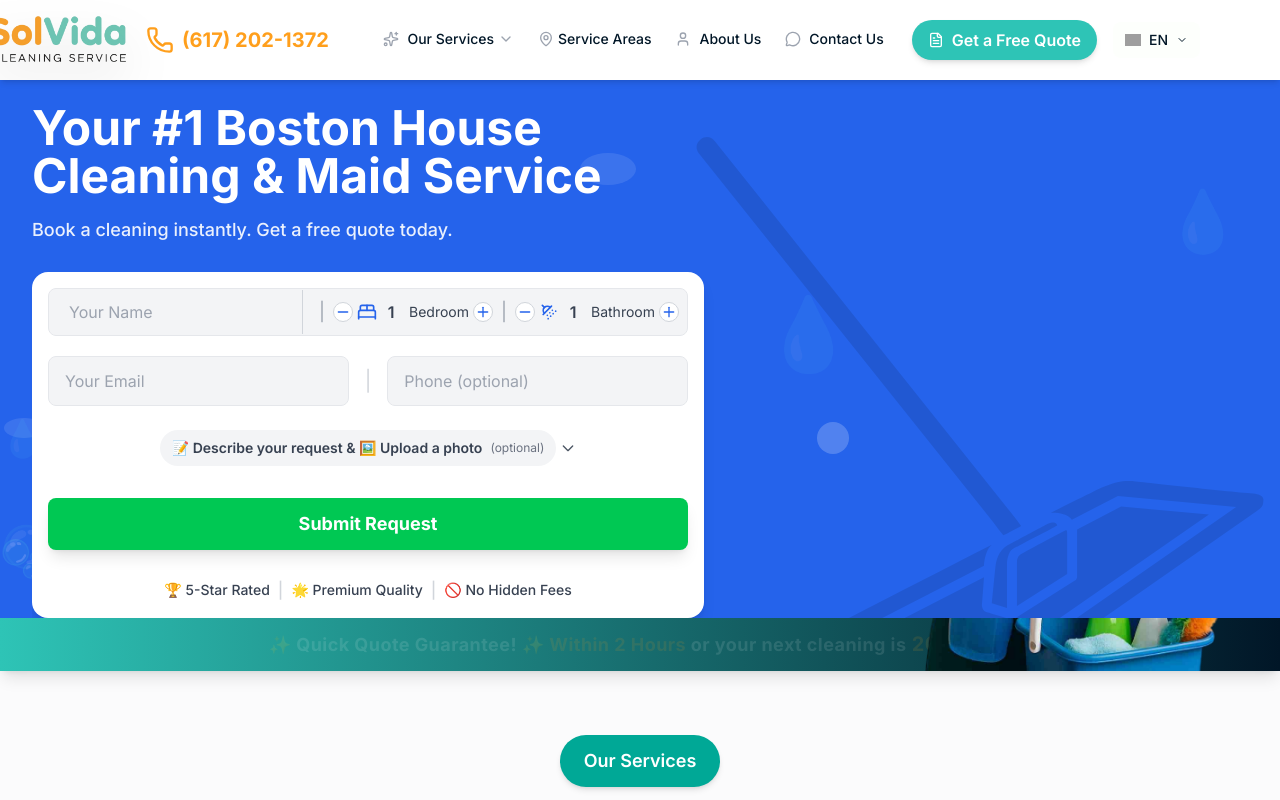
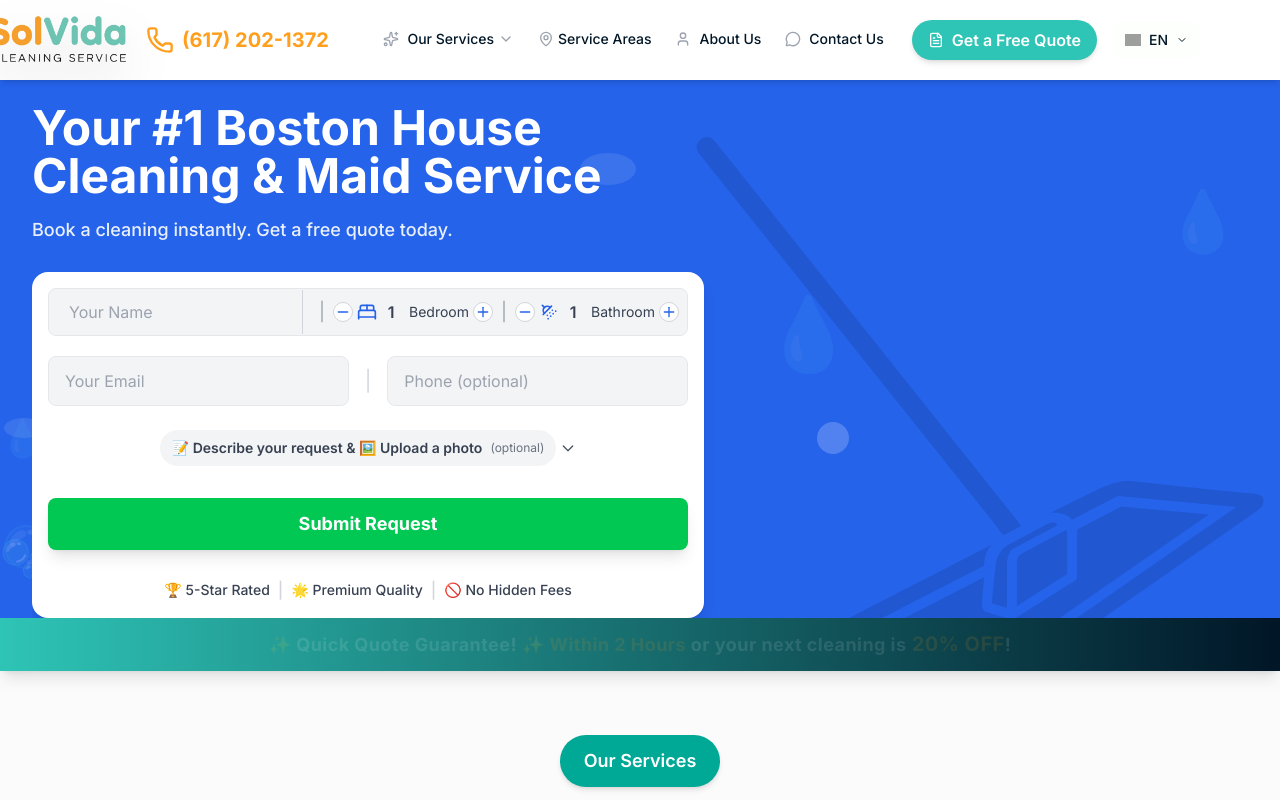
Before and after one commit to volkanmutaf/solvidaclean, a React (Vite) app: page / in a window 1280 px wide. Shown: the top 800 px of the page. Built offline with nearby package versions, Linux system fonts and the light colour scheme; grey boxes are pictures that could not be loaded.

Commit message:
Fix maid image: position above blue background (z-50), align with banner top, moves with banner

```diff
--- a/src/components/Hero.jsx
+++ b/src/components/Hero.jsx
@@ -197,7 +197,7 @@ useEffect(() => {
   };
 
   return (
-<section className="w-full bg-[#2563eb] flex items-start justify-center px-2 sm:px-4 md:px-8 relative -mt-4 md:-mt-6 mb-0 pb-0 z-0 overflow-hidden">
+<section className="w-full bg-[#2563eb] flex items-start justify-center px-2 sm:px-4 md:px-8 relative -mt-4 md:-mt-6 mb-0 pb-0 z-0 overflow-hidden" style={{ zIndex: 0 }}>
 {/* Decorative bubbles/drops background */}
       <div className="absolute inset-0 w-full h-full z-0 pointer-events-none select-none">
         {/* Decorative SVG background */}
--- a/src/components/QuoteStripBanner.jsx
+++ b/src/components/QuoteStripBanner.jsx
@@ -3,10 +3,10 @@ import { useTranslation } from "react-i18next";
 export default function QuoteStripBanner() {
   const { t } = useTranslation();
   return (
-    <div className="w-full bg-gradient-to-r from-primary to-dark text-white text-center text-sm sm:text-base md:text-lg py-3 px-2 sm:px-4 font-extrabold tracking-wide shadow-lg relative overflow-hidden">
-      {/* Cleaner Woman Image - Fixed to banner bottom, moves with banner */}
-      <div className="hidden lg:block absolute right-4 xl:right-8 bottom-0 z-10 pointer-events-none" style={{
-        transform: 'translateY(0)',
+    <div className="w-full bg-gradient-to-r from-primary to-dark text-white text-center text-sm sm:text-base md:text-lg py-3 px-2 sm:px-4 font-extrabold tracking-wide shadow-lg relative overflow-hidden" style={{ zIndex: 40 }}>
+      {/* Cleaner Woman Image - Fixed to banner top, moves with banner, above blue background */}
+      <div className="hidden lg:block absolute right-4 xl:right-8 top-0 z-50 pointer-events-none" style={{
+        transform: 'translateY(-100%)',
       }}>
         <img
           src="/images/cleaner-woman2.png"
```
